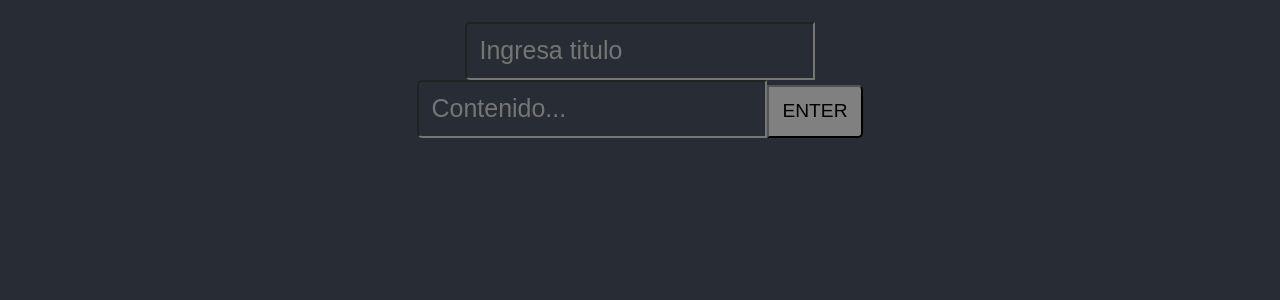
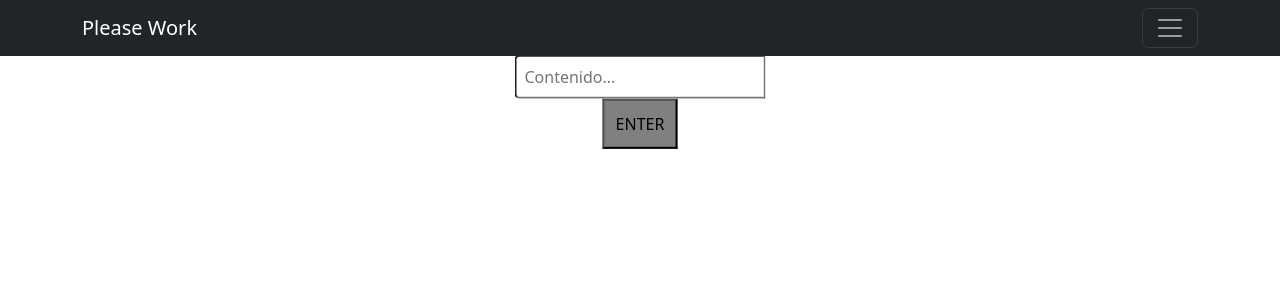
Before and after one commit to NicolasReelingB/MessageBoard, a React (Create React App) app in the folder client/msgboard/: page /post in a window 1280 px wide. Shown: the top 300 px of the page. Built offline with nearby package versions, Linux system fonts and the light colour scheme; no server answers.

Commit message:
AvancesRouting&Styling

```diff
--- a/client/msgboard/package.json
+++ b/client/msgboard/package.json
@@ -2,14 +2,17 @@
   "name": "msgboard",
   "version": "0.1.0",
   "private": true,
+  "proxy": "http://localhost:8000",
   "dependencies": {
     "@testing-library/jest-dom": "^5.16.5",
     "@testing-library/react": "^13.4.0",
     "@testing-library/user-event": "^13.5.0",
+    "axios": "^0.27.2",
     "bootstrap": "^5.2.1",
     "react": "^18.2.0",
     "react-bootstrap": "^2.5.0",
     "react-dom": "^18.2.0",
+    "react-router-dom": "^6.4.0",
     "react-scripts": "5.0.1",
     "web-vitals": "^2.1.4"
   },
--- a/client/msgboard/public/index.html
+++ b/client/msgboard/public/index.html
@@ -2,19 +2,17 @@
 <html lang="en">
   <head>
     <meta charset="utf-8" />
-    <link rel="icon" href="%PUBLIC_URL%/favicon.ico" />
     <meta name="viewport" content="width=device-width, initial-scale=1" />
     <meta name="theme-color" content="#000000" />
     <meta
       name="description"
       content="Web site created using create-react-app"
     />
-    <link rel="apple-touch-icon" href="%PUBLIC_URL%/logo192.png" />
+
     <!--
       manifest.json provides metadata used when your web app is installed on a
       user's mobile device or desktop. See https://developers.google.com/web/fundamentals/web-app-manifest/
     -->
-    <link rel="manifest" href="%PUBLIC_URL%/manifest.json" />
     <!--
       Notice the use of %PUBLIC_URL% in the tags above.
       It will be replaced with the URL of the `public` folder during the build.
--- a/client/msgboard/src/App.css
+++ b/client/msgboard/src/App.css
@@ -25,7 +25,7 @@ body {
   align-items: center;
   justify-content: center;
   font-size: 1.2em;
-  color: white;
+  color: black;
 }
 #new-item {
   user-select: none;
@@ -36,7 +36,7 @@ body {
 }
 input {
   border-radius: 5px 0px 0px 5px;
-  color: white;
+  color: black;
   font-size: 1.3em;
   background-color: transparent;
   padding: 0.5em;
@@ -102,6 +102,7 @@ textarea {
   padding: 1em;
   margin: 40px;
   user-select: none;
+  max-height: 300px;
 }
 
 .msg_head {
--- a/client/msgboard/src/App.js
+++ b/client/msgboard/src/App.js
@@ -1,96 +1,18 @@
 import React, { useState, useEffect } from "react";
-import "./App.css";
 import { v4 as uuidv4 } from "uuid";
-var randomColor = require("randomcolor");
+import axios from "axios"
+import Navigation from "./Components/navigation";
+import Messages from "./Messages";
+import AppRoutes from "./Routes/app_routes";
 
 function App() {
-  const [item, setItem] = useState("");
-  const [title, setTitle] = useState("");
-  const [items, setItems] = useState(
-    JSON.parse(localStorage.getItem("items")) || []
-  );
-
-  const current= new Date()
-  const date = `${current.getDate()}/${current.getMonth()+1}/${current.getFullYear()}`;
-
-  const newitem = () => {
-    if (item.trim() !== "") {
-      const newitem = {
-        id: uuidv4(),
-        item: item,
-        title: title,
-        color: randomColor({
-          luminosity: "light",
-        }),
-        defaultPos: { x: 100, y: 0 },
-        fecha: date,
-      };
-      setItems((items) => [...items, newitem]);
-      setItem("");
-      setTitle("");
-    } else {
-      alert("Enter a item");
-      setItem("");
-      setTitle("");
-    }
-  };
-
-  const keyPress = (event) => {
-    var code = event.keyCode || event.which;
-    if (code === 13) {
-      newitem();
-    }
-  };
-
-  useEffect(() => {
-    localStorage.setItem("items", JSON.stringify(items));
-  }, [items]);
-
-  const deleteNote = (id) => {
-    setItems(items.filter((item) => item.id !== id));
-  };
-
   return (
-    <div className="App">
-      <div id="new-item">
-        <input
-          value={title}
-          onChange={(e) => setTitle(e.target.value)}
-          placeholder="Ingresa titulo"
-        />
-        <input
-          value={item}
-          onChange={(e) => setItem(e.target.value)}
-          placeholder="Contenido..."
-          onKeyPress={(e) => keyPress(e)}
-        />
-        <button onClick={newitem}>ENTER</button>
-      </div>
-      <div id="msg_container">
-        {items.map((item, index) => {
-          return (
-              <div style={{backgroundColor: item.color}} class = "msg_section">
-                <div class = "msg_head">
-                  <div class = "msg_person">
-                    Nico
-                  </div>
-                  <div class = "msg_title">
-                    {item.title}
-                  </div>
-                  <button id="delete" onClick={(e) => deleteNote(item.id)}>
-                  X
-                </button>
-                  <div class = "msg_time">
-                    {item.fecha}
-                  </div>
-                </div>
-                <p class = "msg_content"> {item.item}</p>
-              </div>
-          );
-        })}
-      </div>
+    <div className = "App">
+      <Navigation/>
+      <Messages/>
+      <AppRoutes/>
     </div>
-  );
+  )
 }
 
 export default App;
--- /dev/null
+++ b/client/msgboard/src/Components/MsgCard.js
@@ -0,0 +1,22 @@
+import Card from 'react-bootstrap/Card';
+
+const MsgCard = (props) => {
+  return (
+    <Card>
+      <Card.Header><card-title>{props.title} </card-title>{props.pub_date}</Card.Header>
+      <Card.Body>
+        <blockquote className="blockquote mb-0">
+          <p>
+            {' '}
+            {props.content}{' '}
+          </p>
+          <footer className="blockquote-footer">
+            {props.author} <cite title="Source Title"></cite>
+          </footer>
+        </blockquote>
+      </Card.Body>
+    </Card>
+  );
+}
+
+export default MsgCard;
--- /dev/null
+++ b/client/msgboard/src/Components/navigation.js
@@ -0,0 +1,30 @@
+import Container from 'react-bootstrap/Container';
+import Nav from 'react-bootstrap/Nav';
+import Navbar from 'react-bootstrap/Navbar';
+import NavDropdown from 'react-bootstrap/NavDropdown';
+import AppRoutes from '../Routes/app_routes';
+
+function Navigation() {
+    return (
+        <Navbar collapseOnSelect expand="xxl" bg="dark" variant="dark" fixed="top">
+          <Container>
+            <Navbar.Brand href="/home">Please Work</Navbar.Brand>
+            <Navbar.Toggle aria-controls="responsive-navbar-nav" />
+            <Navbar.Collapse id="responsive-navbar-nav">
+              <Nav className="me-auto">
+                <Nav.Link href="/post">Post a Message!</Nav.Link>
+                <Nav.Link href="/feed">Your Feed</Nav.Link>
+              </Nav>
+              <Nav>
+                <Nav.Link href="/profile">
+                  Profile
+                </Nav.Link>
+              </Nav>
+            </Navbar.Collapse>
+          </Container>
+        </Navbar>
+      );
+}
+
+
+export default Navigation;
--- /dev/null
+++ b/client/msgboard/src/Messages.js
@@ -0,0 +1,48 @@
+import React, { useState, useEffect } from "react";
+import "./App.css";
+import { v4 as uuidv4 } from "uuid";
+import axios from "axios"
+import MsgCard from "./Components/MsgCard";
+import { Col } from "react-bootstrap";
+
+const Messages = () => {
+    const [item, setItem] = useState("");
+  const [title, setTitle] = useState("");
+  const [items, setItems] = useState([]);
+
+  async function getData() {
+    axios.get('http://127.0.0.1:8000/messages/')
+      .then(res => {
+        setItems(res.data)
+      })
+  }
+
+  useEffect(() => {
+    getData();
+  }, []);
+
+  const deleteNote = (id) => {
+    setItems(items.filter((item) => item.id !== id));
+  };
+
+  return (
+      <div className="App">
+      <div id="msg_container">
+        {items.map((item) => {
+          return (
+            <Col key = {item.pk}>
+                <MsgCard
+                    title={item.title}
+                    content={item.content}
+                    author={item.author}
+                    pub_date={item.pub_date}
+                />
+            </Col>
+          );
+        })}
+      </div>
+    </div>
+  );
+}
+
+export default Messages;
--- /dev/null
+++ b/client/msgboard/src/MsgPosting.js
@@ -0,0 +1,66 @@
+import React, { useState, useEffect } from "react";
+import "./App.css";
+import { v4 as uuidv4 } from "uuid";
+import axios from "axios"
+
+const MsgPosting = () =>{
+  const [item, setItem] = useState("");
+  const [title, setTitle] = useState("");
+  const [items, setItems] = useState([]);
+
+  const newitem = () => {
+    if (item.trim() !== "") {
+      const newitem = {
+        id: uuidv4(),
+        item: item,
+        title: title,
+      };
+      axios.post('http://127.0.0.1:8000/messages/', {
+        title: newitem.title,
+        author: "Nicolas",
+        category: 1,
+        content: newitem.item
+      })
+      .then((response) => {
+        console.log(response);
+      }, (error) => {
+        console.log(error);
+      });
+      setItems((items) => [...items, newitem]);
+      setItem("");
+      setTitle("");
+    } else {
+      alert("Enter a item");
+      setItem("");
+      setTitle("");
+    }
+  };
+
+  const keyPress = (event) => {
+    var code = event.keyCode || event.which;
+    if (code === 13) {
+      newitem();
+    }
+  };
+
+  return (
+    <div id="new-item">
+        <input
+          value={title}
+          onChange={(e) => setTitle(e.target.value)}
+          placeholder="Ingresa titulo"
+        />
+        <br></br>
+        <input
+          value={item}
+          onChange={(e) => setItem(e.target.value)}
+          placeholder="Contenido..."
+          onKeyPress={(e) => keyPress(e)}
+        />
+        <br></br>
+        <button onClick={newitem}>ENTER</button>
+      </div>
+  );
+}
+
+export default MsgPosting;
--- /dev/null
+++ b/client/msgboard/src/Profile.js
@@ -0,0 +1,7 @@
+import React from "react";
+
+const Profile = () => {
+    <p>Testing</p>
+}
+
+export default Profile;
--- /dev/null
+++ b/client/msgboard/src/Routes/app_routes.js
@@ -0,0 +1,20 @@
+import React from "react";
+import {BrowserRouter, Routes, Route} from "react-router-dom"
+import Messages from "../Messages";
+import MsgPosting from "../MsgPosting";
+import Profile from "../Profile";
+
+const AppRoutes = () => {
+    return (
+        <BrowserRouter>
+            <Routes>
+                <Route path='/' element={<Messages />}></Route>
+                <Route path='/feed' element={<Messages />}></Route>
+                <Route path='/post' element={<MsgPosting />}></Route>
+                <Route path='/profile' element={<Profile />}></Route>
+            </Routes>
+        </BrowserRouter>
+    )
+}
+
+export default AppRoutes;
--- a/client/msgboard/src/index.js
+++ b/client/msgboard/src/index.js
@@ -2,16 +2,9 @@ import React from 'react';
 import ReactDOM from 'react-dom/client';
 import './index.css';
 import App from './App';
-import reportWebVitals from './reportWebVitals';
+import 'bootstrap/dist/css/bootstrap.min.css';
 
 const root = ReactDOM.createRoot(document.getElementById('root'));
 root.render(
-  <React.StrictMode>
-    <App />
-  </React.StrictMode>
+  <App />
 );
-
-// If you want to start measuring performance in your app, pass a function
-// to log results (for example: reportWebVitals(console.log))
-// or send to an analytics endpoint. Learn more: https://bit.ly/CRA-vitals
-reportWebVitals();
```
Also changed, not shown: client/msgboard/public/manifest.json, client/msgboard/src/logo.svg (deleted), 1 other file (tests, documents, lock files or other folders).
